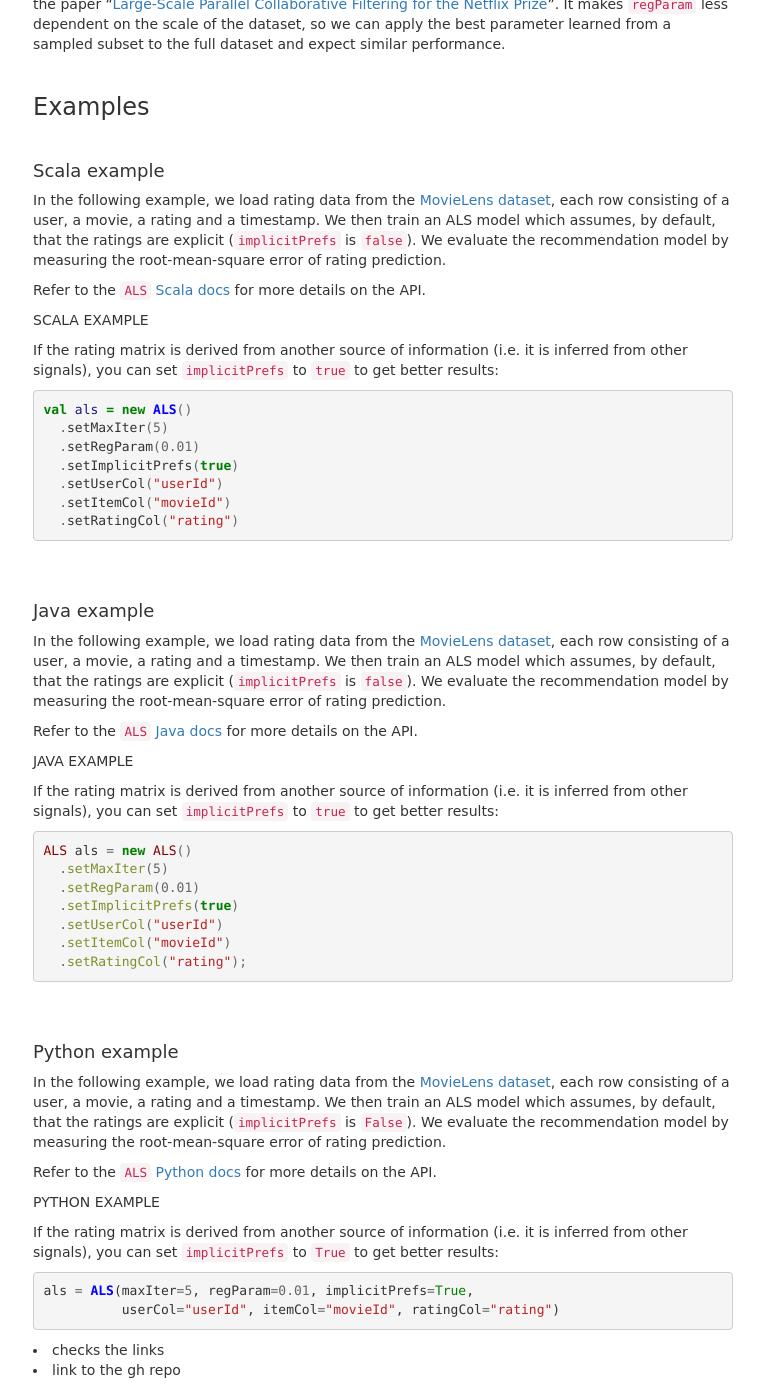
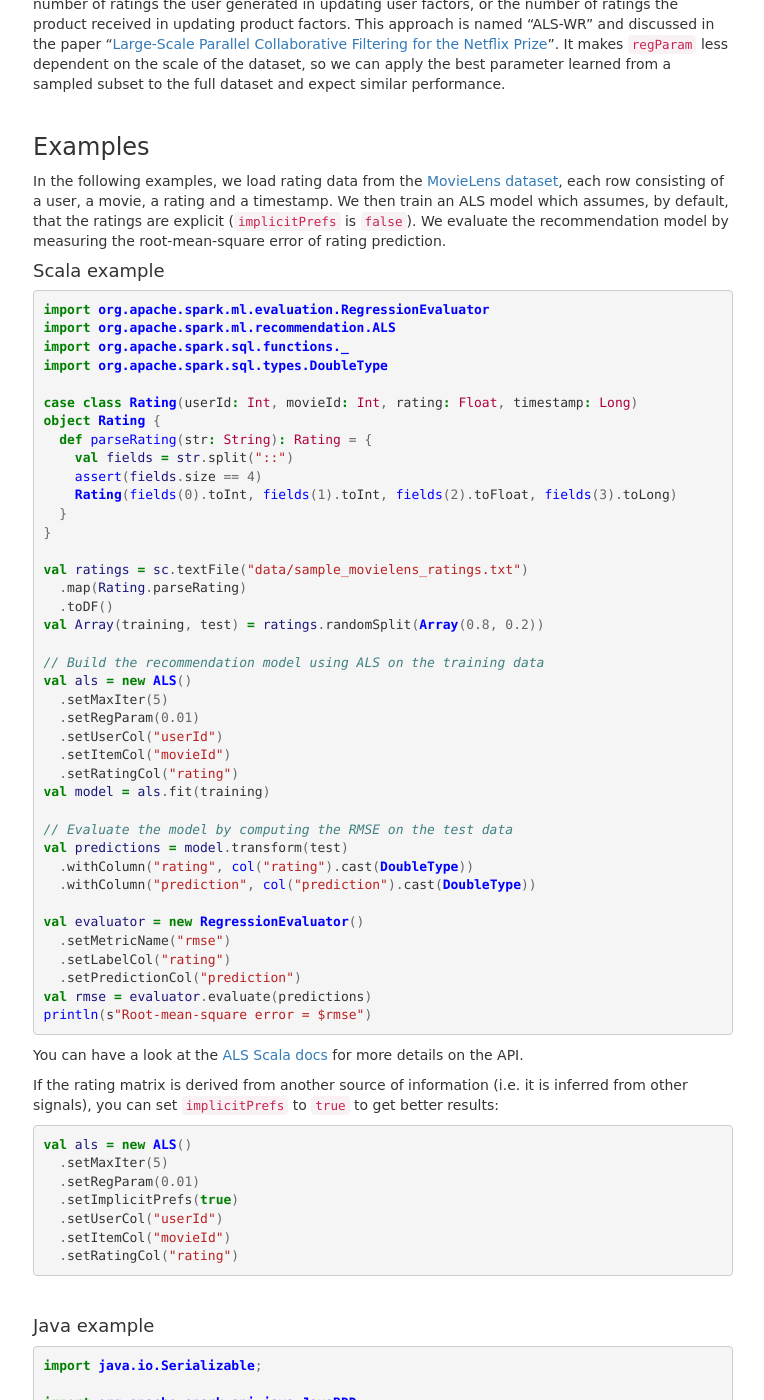
Before and after one commit to BenFradet/benfradet.github.io, a Jekyll site: the page built from _posts/2016-02-15-Alernating-least-squares-and-collaborative-filtering-in-spark.ml.md, in a window 1280 px wide and 1400 px high, scrolled down 1116 px. Shown: the whole window, without its empty margins (257-1021 px from the left). Built offline with Jekyll 4.4.1, drawn with Linux system fonts in a browser that asks for light colours; nearby versions of some CDN libraries; comment, search, counter and statistics services are not loaded; some of the changed text lies outside the part shown.

Commit message:
added scala and java examples

```diff
--- a/_posts/2016-02-15-Alernating-least-squares-and-collaborative-filtering-in-spark.ml.md
+++ b/_posts/2016-02-15-Alernating-least-squares-and-collaborative-filtering-in-spark.ml.md
@@ -18,74 +18,124 @@ months away, I thought I'd share it. This is also in response to this
 [stackoverflow question](http://stackoverflow.com/questions/35219854/where-to-find-spark-ml-dataframe-implements-about-collaborative-filtering) asking about documentation
 regarding collaborative filtering in spark.ml.*
 
+<br>
+
 ### Collaborative filtering
 
 [Collaborative filtering](http://en.wikipedia.org/wiki/Recommender_system#Collaborative_filtering)
-is commonly used for recommender systems.  These techniques aim to fill in the
-missing entries of a user-item association matrix.  `spark.ml` currently supports
+is commonly used for recommender systems. These techniques aim to fill in the
+missing entries of a user-item association matrix. `spark.ml` currently supports
 model-based collaborative filtering, in which users and products are described
 by a small set of latent factors that can be used to predict missing entries.
 `spark.ml` uses the [alternating least squares
 (ALS)](http://dl.acm.org/citation.cfm?id=1608614)
-algorithm to learn these latent factors. The implementation in `spark.ml` has the
-following parameters:
+algorithm to learn these latent factors.
 
-* *numBlocks* is the number of blocks the users and items will be partitioned into in order to parallelize computation (defaults to 10).
+The implementation in `spark.ml` has the following parameters:
+
+* *numBlocks* is the number of blocks the users and items will be partitioned
+into in order to parallelize computation (defaults to 10).
 * *rank* is the number of latent factors in the model (defaults to 10).
 * *maxIter* is the maximum number of iterations to run (defaults to 10).
 * *regParam* specifies the regularization parameter in ALS (defaults to 1.0).
-* *implicitPrefs* specifies whether to use the *explicit feedback* ALS variant or one adapted for
-  *implicit feedback* data (defaults to `false` which means using *explicit feedback*).
-* *alpha* is a parameter applicable to the implicit feedback variant of ALS that governs the
-  *baseline* confidence in preference observations (defaults to 1.0).
-* *nonnegative* specifies whether or not to use nonnegative constraints for least squares (defaults to `false`).
+* *implicitPrefs* specifies whether to use the *explicit feedback* ALS variant
+or one adapted for *implicit feedback* data, see more below (defaults to `false`
+which means using *explicit feedback*).
+* *alpha* is a parameter applicable to the implicit feedback variant of ALS that
+governs the *baseline* confidence in preference observations (defaults to 1.0).
+* *nonnegative* specifies whether or not to use nonnegative constraints for
+least squares (defaults to `false`).
 <br><br>
 
 #### Explicit vs. implicit feedback
 
-The standard approach to matrix factorization based collaborative filtering treats
-the entries in the user-item matrix as *explicit* preferences given by the user to the item,
-for example, users giving ratings to movies.
+The standard approach to matrix factorization based collaborative filtering
+treats the entries in the user-item matrix as *explicit* preferences given by
+the user to the item, for example, users giving ratings to movies.
 
-It is common in many real-world use cases to only have access to *implicit feedback* (e.g. views,
-clicks, purchases, likes, shares etc.). The approach used in `spark.mllib` to deal with such data is taken
-from [Collaborative Filtering for Implicit Feedback Datasets](http://dx.doi.org/10.1109/ICDM.2008.22).
-Essentially, instead of trying to model the matrix of ratings directly, this approach treats the data
-as numbers representing the *strength* in observations of user actions (such as the number of clicks,
-or the cumulative duration someone spent viewing a movie). Those numbers are then related to the level of
-confidence in observed user preferences, rather than explicit ratings given to items. The model
-then tries to find latent factors that can be used to predict the expected preference of a user for
-an item.
+It is common in many real-world use cases to only have access to *implicit
+feedback* (e.g. views, clicks, purchases, likes, shares etc.). The approach used
+in `spark.ml` to deal with such data is taken from
+[Collaborative Filtering for Implicit Feedback Datasets](http://dx.doi.org/10.1109/ICDM.2008.22).
+Essentially, instead of trying to model the matrix of ratings directly, this
+approach treats the data as numbers representing the *strength* in observations
+of user actions (such as the number of clicks, or the cumulative duration
+someone spent viewing a movie). Those numbers are then related to the level of
+confidence in observed user preferences, rather than explicit ratings given to
+items. The model then tries to find latent factors that can be used to predict
+the expected preference of a user for an item.
 <br><br>
 
 #### Scaling of the regularization parameter
 
-We scale the regularization parameter `regParam` in solving each least squares problem by
-the number of ratings the user generated in updating user factors,
+We scale the regularization parameter `regParam` in solving each least squares
+problem by the number of ratings the user generated in updating user factors,
 or the number of ratings the product received in updating product factors.
 This approach is named "ALS-WR" and discussed in the paper
 "[Large-Scale Parallel Collaborative Filtering for the Netflix Prize](http://dx.doi.org/10.1007/978-3-540-68880-8_32)".
-It makes `regParam` less dependent on the scale of the dataset, so we can apply the
-best parameter learned from a sampled subset to the full dataset and expect similar performance.
+It makes `regParam` less dependent on the scale of the dataset, so we can apply
+the best parameter learned from a sampled subset to the full dataset and expect
+similar performance.
 <br><br>
 
 ### Examples
-<br>
 
-#### Scala example
-
-In the following example, we load rating data from the
+In the following examples, we load rating data from the
 [MovieLens dataset](http://grouplens.org/datasets/movielens/), each row
 consisting of a user, a movie, a rating and a timestamp.
 We then train an ALS model which assumes, by default, that the ratings are
 explicit (`implicitPrefs` is `false`).
 We evaluate the recommendation model by measuring the root-mean-square error of
 rating prediction.
+<br>
 
-Refer to the [`ALS` Scala docs](api/scala/index.html#org.apache.spark.ml.recommendation.ALS)
+#### Scala example
+
+{% highlight scala %}
+import org.apache.spark.ml.evaluation.RegressionEvaluator
+import org.apache.spark.ml.recommendation.ALS
+import org.apache.spark.sql.functions._
+import org.apache.spark.sql.types.DoubleType
+
+case class Rating(userId: Int, movieId: Int, rating: Float, timestamp: Long)
+object Rating {
+  def parseRating(str: String): Rating = {
+    val fields = str.split("::")
+    assert(fields.size == 4)
+    Rating(fields(0).toInt, fields(1).toInt, fields(2).toFloat, fields(3).toLong)
+  }
+}
+
+val ratings = sc.textFile("data/sample_movielens_ratings.txt")
+  .map(Rating.parseRating)
+  .toDF()
+val Array(training, test) = ratings.randomSplit(Array(0.8, 0.2))
+
+// Build the recommendation model using ALS on the training data
+val als = new ALS()
+  .setMaxIter(5)
+  .setRegParam(0.01)
+  .setUserCol("userId")
+  .setItemCol("movieId")
+  .setRatingCol("rating")
+val model = als.fit(training)
+
+// Evaluate the model by computing the RMSE on the test data
+val predictions = model.transform(test)
+  .withColumn("rating", col("rating").cast(DoubleType))
+  .withColumn("prediction", col("prediction").cast(DoubleType))
+
+val evaluator = new RegressionEvaluator()
+  .setMetricName("rmse")
+  .setLabelCol("rating")
+  .setPredictionCol("prediction")
+val rmse = evaluator.evaluate(predictions)
+println(s"Root-mean-square error = $rmse")
+{% endhighlight %}
+
+You can have a look at the
+[ALS Scala docs](http://spark.apache.org/docs/latest/api/scala/index.html#org.apache.spark.ml.recommendation.ALS)
 for more details on the API.
-
-SCALA EXAMPLE
 
 If the rating matrix is derived from another source of information (i.e. it is
 inferred from other signals), you can set `implicitPrefs` to `true` to get
@@ -100,26 +150,101 @@ val als = new ALS()
   .setItemCol("movieId")
   .setRatingCol("rating")
 {% endhighlight %}
-<br><br>
+<br>
 
 #### Java example
 
-In the following example, we load rating data from the
-[MovieLens dataset](http://grouplens.org/datasets/movielens/), each row
-consisting of a user, a movie, a rating and a timestamp.
-We then train an ALS model which assumes, by default, that the ratings are
-explicit (`implicitPrefs` is `false`).
-We evaluate the recommendation model by measuring the root-mean-square error of
-rating prediction.
+{% highlight java %}
+import java.io.Serializable;
 
-Refer to the [`ALS` Java docs](api/java/org/apache/spark/ml/recommendation/ALS.html)
+import org.apache.spark.api.java.JavaRDD;
+import org.apache.spark.ml.evaluation.RegressionEvaluator;
+import org.apache.spark.ml.recommendation.ALS;
+import org.apache.spark.ml.recommendation.ALSModel;
+import org.apache.spark.sql.DataFrame;
+import org.apache.spark.sql.types.DataTypes;
+
+public static class Rating implements Serializable {
+  private int userId;
+  private int movieId;
+  private float rating;
+  private long timestamp;
+
+  public Rating() {}
+
+  public Rating(int userId, int movieId, float rating, long timestamp) {
+    this.userId = userId;
+    this.movieId = movieId;
+    this.rating = rating;
+    this.timestamp = timestamp;
+  }
+
+  public int getUserId() {
+    return userId;
+  }
+
+  public int getMovieId() {
+    return movieId;
+  }
+
+  public float getRating() {
+    return rating;
+  }
+
+  public long getTimestamp() {
+    return timestamp;
+  }
+
+  public static Rating parseRating(String str) {
+    String[] fields = str.split("::");
+    if (fields.length != 4) {
+      throw new IllegalArgumentException("Each line must contain 4 fields");
+    }
+    int userId = Integer.parseInt(fields[0]);
+    int movieId = Integer.parseInt(fields[1]);
+    float rating = Float.parseFloat(fields[2]);
+    long timestamp = Long.parseLong(fields[3]);
+    return new Rating(userId, movieId, rating, timestamp);
+  }
+}
+
+JavaRDD<Rating> ratingsRDD = jsc.textFile("data/sample_movielens_ratings.txt")
+  .map(Rating::parseRating);
+DataFrame ratings = sqlContext.createDataFrame(ratingsRDD, Rating.class);
+DataFrame[] splits = ratings.randomSplit(new double[]{0.8, 0.2});
+DataFrame training = splits[0];
+DataFrame test = splits[1];
+
+// Build the recommendation model using ALS on the training data
+ALS als = new ALS()
+  .setMaxIter(5)
+  .setRegParam(0.01)
+  .setUserCol("userId")
+  .setItemCol("movieId")
+  .setRatingCol("rating");
+ALSModel model = als.fit(training);
+
+// Evaluate the model by computing the RMSE on the test data
+DataFrame rawPredictions = model.transform(test);
+DataFrame predictions = rawPredictions
+  .withColumn("rating", rawPredictions.col("rating").cast(DataTypes.DoubleType))
+  .withColumn("prediction", rawPredictions.col("prediction").cast(DataTypes.DoubleType));
+
+RegressionEvaluator evaluator = new RegressionEvaluator()
+  .setMetricName("rmse")
+  .setLabelCol("rating")
+  .setPredictionCol("prediction");
+Double rmse = evaluator.evaluate(predictions);
+System.out.println("Root-mean-square error = " + rmse);
+{% endhighlight %}
+
+You can have a look at the
+[ALS Java docs](http://spark.apache.org/docs/latest/api/java/org/apache/spark/ml/recommendation/ALS.html)
 for more details on the API.
 
-JAVA EXAMPLE
-
-If the rating matrix is derived from another source of information (i.e. it is
-inferred from other signals), you can set `implicitPrefs` to `true` to get
-better results:
+In Java as well, if the rating matrix is derived from another source of
+information (i.e. it is inferred from other signals), you can set
+`implicitPrefs` to `true` to get better results:
 
 {% highlight java %}
 ALS als = new ALS()
@@ -130,31 +255,29 @@ ALS als = new ALS()
   .setItemCol("movieId")
   .setRatingCol("rating");
 {% endhighlight %}
-<br><br>
+<br>
 
 #### Python example
 
-In the following example, we load rating data from the
-[MovieLens dataset](http://grouplens.org/datasets/movielens/), each row
-consisting of a user, a movie, a rating and a timestamp.
-We then train an ALS model which assumes, by default, that the ratings are
-explicit (`implicitPrefs` is `False`).
-We evaluate the recommendation model by measuring the root-mean-square error of
-rating prediction.
+PYTHON EXAMPLE
 
-Refer to the [`ALS` Python docs](api/python/pyspark.ml.html#pyspark.ml.recommendation.ALS)
+You can have a look at the
+[ALS Python docs](https://spark.apache.org/docs/latest/api/python/pyspark.ml.html#pyspark.ml.recommendation.ALS)
 for more details on the API.
 
-PYTHON EXAMPLE
-
-If the rating matrix is derived from another source of information (i.e. it is
-inferred from other signals), you can set `implicitPrefs` to `True` to get
-better results:
+Same in Python, if the rating matrix is derived from another source of
+information (i.e. it is inferred from other signals), you can set
+`implicitPrefs` to `True` to get better results:
 
 {% highlight python %}
 als = ALS(maxIter=5, regParam=0.01, implicitPrefs=True,
           userCol="userId", itemCol="movieId", ratingCol="rating")
 {% endhighlight %}
 
+<br>
+
+### Conclusion
+
 - checks the links
 - link to the gh repo
+- readme sur sparkml-als
```
